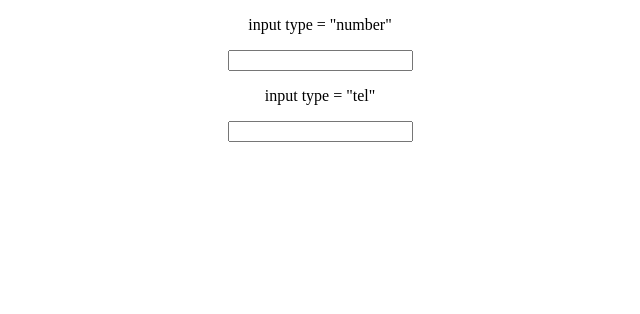
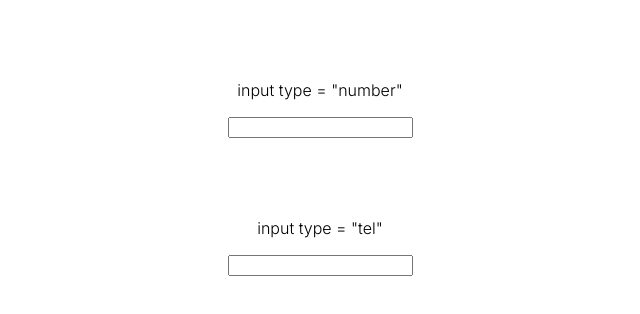
Before and after one commit to jumepiminami/tel-number, a plain HTML site: page index.html in a window 1280 px wide. Shown: the whole page, without its empty margins (320-960 px from the left). Drawn offline with Linux system fonts and the light colour scheme.

Commit message:
Add files via upload

```diff
--- a/index.html
+++ b/index.html
@@ -6,6 +6,9 @@
     <meta name="viewport" content="width=device-width, initial-scale=1.0">
     <title>telとnumberの違い</title>
     <link rel="stylesheet" href="./style.css">
+    <link rel="preconnect" href="https://fonts.googleapis.com">
+<link rel="preconnect" href="https://fonts.gstatic.com" crossorigin>
+<link href="https://fonts.googleapis.com/css2?family=Inter:wght@300;400&display=swap" rel="stylesheet">
 </head>
 <body>
 
--- a/style.css
+++ b/style.css
@@ -1,3 +1,9 @@
 body{
     text-align: center;
+    font-family: 'Inter',sans-serif;
+    font-weight: 300;
 }
+
+div{
+    margin-top: 80px;
+}
```
